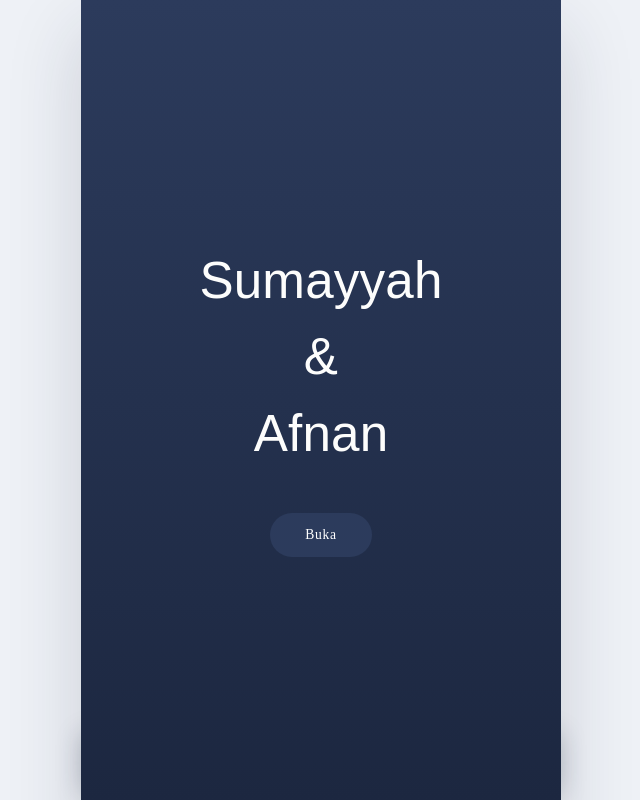
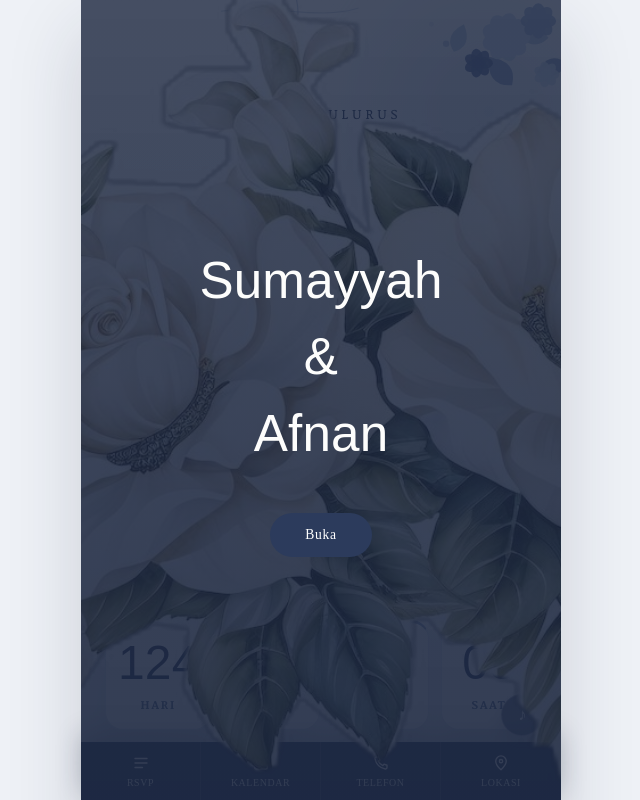
Before and after one commit to safwanrazali/Kad-Kahwin-Digital, a Next.js app: page / in a window 1280 px wide. Shown: the top 800 px of the page, without its empty margins (319-959 px from the left). Built offline with nearby package versions, Linux system fonts and the light colour scheme; a web font is replaced by a local one.

Commit message:
feat: update body background with floral image and gradient overlay

```diff
--- a/app/globals.css
+++ b/app/globals.css
@@ -800,7 +800,16 @@ body {
   display: flex;
   align-items: center;
   justify-content: center;
-  background: linear-gradient(180deg, var(--navy) 0%, var(--navy-deep) 100%);
+  background-image:
+    linear-gradient(
+      180deg,
+      rgba(28, 39, 64, 0.82) 0%,
+      rgba(28, 39, 64, 0.9) 100%
+    ),
+    url("/gallery/floral.png");
+  background-size: cover;
+  background-position: center;
+  background-repeat: no-repeat;
   padding: 1.5rem;
 }
 
```
Also changed, not shown: public/gallery/floral.png (renamed from public/gallery/976c77ea1b64e6306f4f7882be9a69f0.png).
